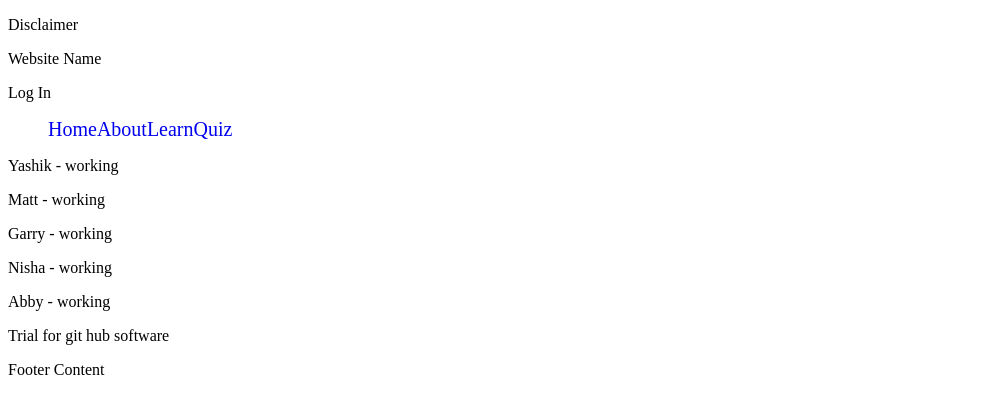
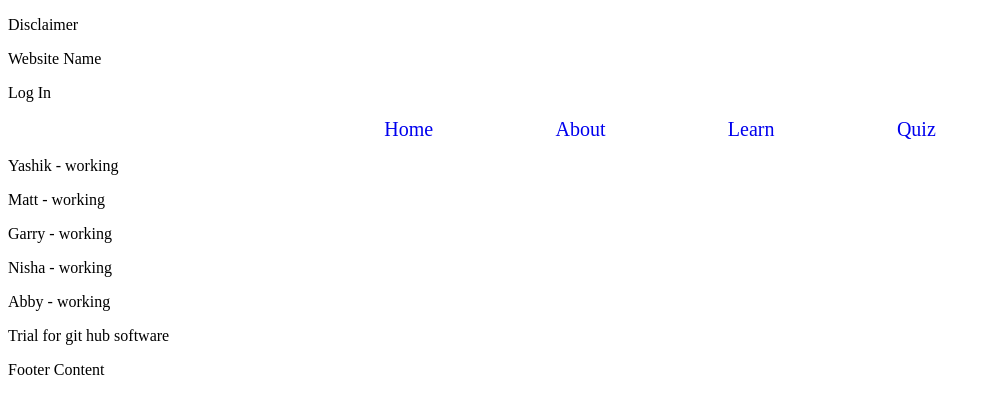
Before and after one commit to mandatory-attendance/website-frontend, a PHP site: page / in a window 1280 px wide. Shown: the top 414 px of the page, without its empty margins (0-991 px from the left). Run offline with PHP 8.4, Linux system fonts and the light colour scheme.

Commit message:
fixed nav css

```diff
--- a/css/style.css
+++ b/css/style.css
@@ -14,6 +14,7 @@ nav li {
 
 nav a {
     display: flex;
+    text: black;
 	text-decoration: none;
 	transition-property: color;
 	transition-duration: 0.1s;
@@ -23,3 +24,27 @@ nav a {
 nav a:hover {
 	color: gray;
 }
+
+@media only screen and (min-width: 800px) {
+    nav ul {
+        flex-direction: row;
+        justify-content: center;
+    }
+    nav li {
+        padding-left: 5%;
+        padding-right: 5%;
+    }
+}
+
+@media only screen and (max-width: 800px) {
+    nav ul {
+        flex-direction: column;
+        justify-content: center;
+        align-items: center;
+    }
+
+    nav li {
+        padding: 3%;
+
+    }
+}
```
